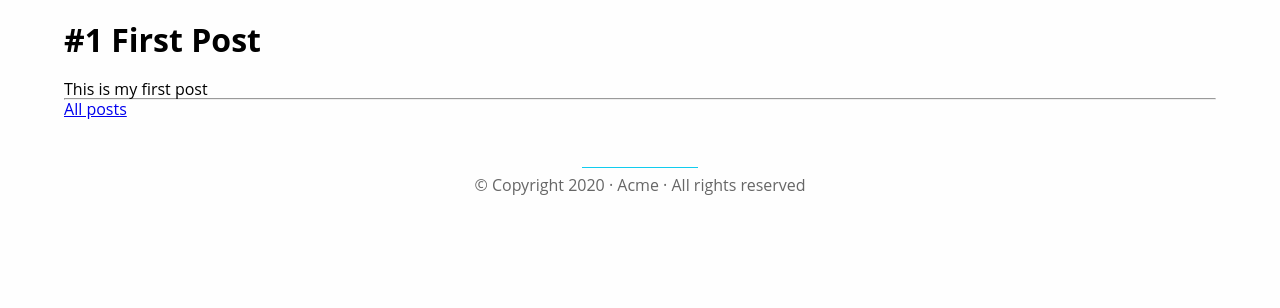
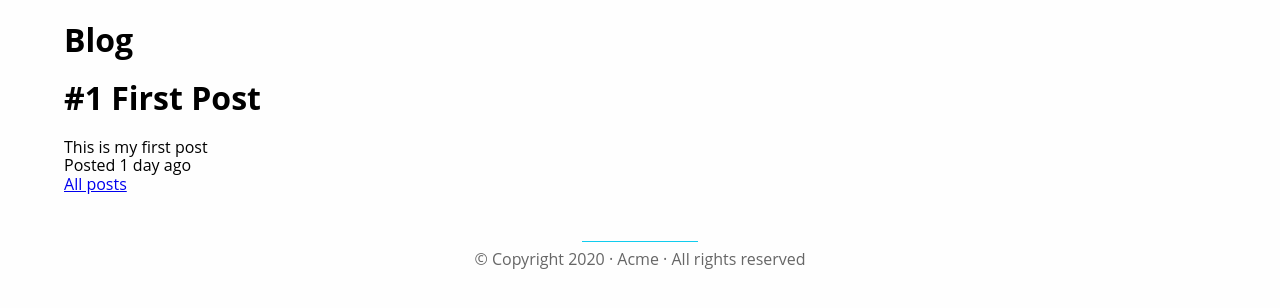
Before and after one commit to johnkeychishugi/acme, a Django app: page /blog/posts/1/ in a window 1280 px wide. Shown: the part 69-377 px from the top of the page. Run offline with Django 3.2, Linux system fonts and the light colour scheme; data comes from the database, SQL or seed files in the repository.

Commit message:
fx-remore-hr

```diff
--- a/blog/templates/blog/show.html
+++ b/blog/templates/blog/show.html
@@ -1,13 +1,14 @@
-{% extends 'layouts/base.html' %}
+{% extends 'blog/base.html' %}
 
 {% block title %}Blog | {{ post.title }}{% endblock %}
 
-{% block content %}
+{% block body %}
     <article>
-        <h1>#{{ post.id }} {{ post.title }}</h1>
-        <p>{{ post.body }}</p>
+        <h1 class="title">#{{ post.id }} {{ post.title }}</h1>
+        <p class="content">{{ post.body }}</p>
+        <p class="time">
+            <time datetime="{{ post.created_at|date:'Y-m-d' }}">Posted  {{ post.created_at|timesince }} ago</time>
+        </p>
     </article>
-
-    <hr>
     <p><a href="{% url 'blog:index' %}">All posts</a></p>
 {% endblock %}
```
